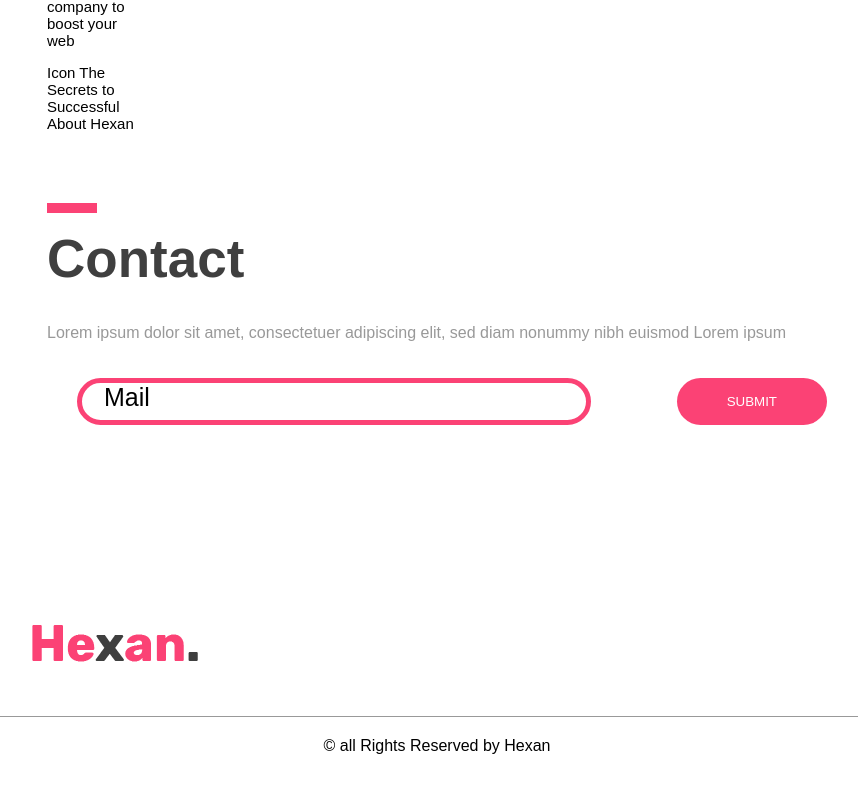
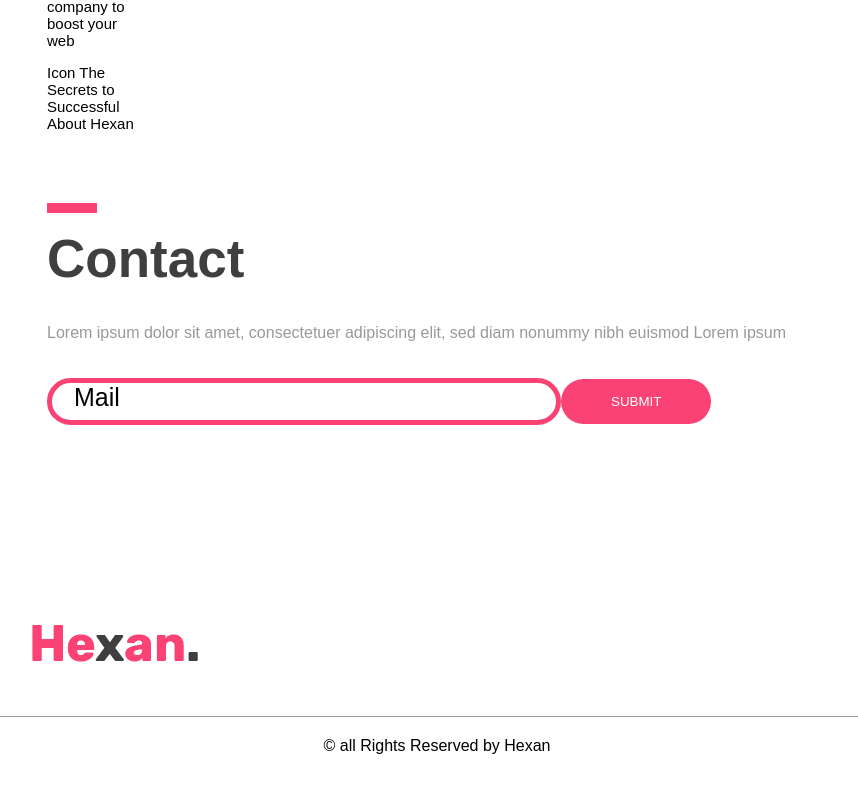
Before and after one commit to bakarykone/project-netlify, a React (Create React App) app: page / in a window 1280 px wide. Shown: the part 2862-3655 px from the top of the page, without its empty margins (203-1061 px from the left). Built offline with nearby package versions, Linux system fonts and the light colour scheme.

Commit message:
7th commit

```diff
--- a/public/index.html
+++ b/public/index.html
@@ -27,6 +27,15 @@
     <title>React App</title>
   </head>
   <body>
+    <form
+      name="contactForm"
+      netlify
+      netlify-honeypot="bot-field"
+      action="/"
+      hidden
+    >
+      <input type="email" name="email" placeholder="{data.contacts.input}" />
+    </form>
     <noscript>You need to enable JavaScript to run this app.</noscript>
     <div id="root"></div>
     <!--
--- a/src/App.css
+++ b/src/App.css
@@ -137,17 +137,15 @@
   color: #999;
 }
 
-.contactFormSubmit {
-  display: flex;
-  justify-content: space-between;
-}
+
 
 .contactFormSubmit input {
   width: 500px;
   height: 35px;
-  margin-left: 30px;
+  margin-left: 0 30px 0 30px;
   border: 5px solid #fb4275;
   border-radius: 40px;
+
 }
 
 ::placeholder {
--- a/src/components/contact.jsx
+++ b/src/components/contact.jsx
@@ -1,4 +1,4 @@
-import data from '../data/contact.json'
+import data from "../data/contact.json";
 
 function Contact() {
   return (
@@ -8,8 +8,11 @@ function Contact() {
         <p className="contactsubt">{data.contacts.desc}</p>
       </div>
       <div className="contactFormSubmit">
-        <input type="email" placeholder={data.contacts.input}></input>
-        <button className="btn2">{data.contacts.btn}</button>
+        <form name="contactForm" method="POST" data-netlify="true">
+          <input type="hidden" name="form-name" value="contactForm"/>
+          <input type="email" name="email" placeholder={data.contacts.input} />
+          <button type="submit" className="btn2">{data.contacts.btn}</button>
+        </form>
       </div>
     </div>
   );
```
